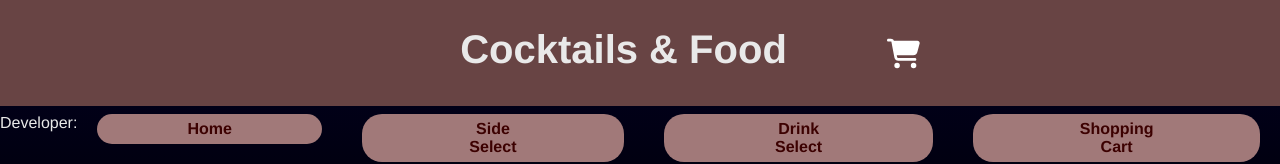
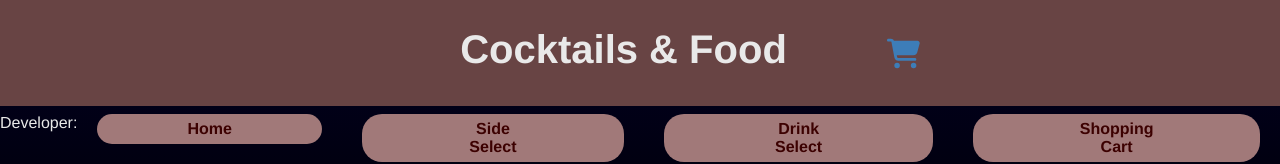
Before and after one commit to ITHS-Grupp2/CocktailsAndFood, a React (Vite) app: page / in a window 1280 px wide. Shown: the top 164 px of the page. Built offline with nearby package versions, Linux system fonts and the light colour scheme; no server answers.

Commit message:
With Joel. Changed color of button (and hover-color) as well as the color of the shopping cart icon

```diff
--- a/src/components/Header.tsx
+++ b/src/components/Header.tsx
@@ -15,7 +15,7 @@ export const Header = () => {
               height="33px"
             >
               <path
-                fill="white"
+                fill="#3d7db8"
                 d="M0 24C0 10.7 10.7 0 24 0H69.5c22 0 41.5 12.8 50.6 32h411c26.3 0 45.5 25 38.6 50.4l-41 152.3c-8.5 31.4-37 53.3-69.5 53.3H170.7l5.4 28.5c2.2 11.3 12.1 19.5 23.6 19.5H488c13.3 0 24 10.7 24 24s-10.7 24-24 24H199.7c-34.6 0-64.3-24.6-70.7-58.5L77.4 54.5c-.7-3.8-4-6.5-7.9-6.5H24C10.7 48 0 37.3 0 24zM128 464a48 48 0 1 1 96 0 48 48 0 1 1 -96 0zm336-48a48 48 0 1 1 0 96 48 48 0 1 1 0-96z"
               />
             </svg>
--- a/src/styles.scss
+++ b/src/styles.scss
@@ -2,8 +2,8 @@ $font-stack: Helvetica, sans-serif;
 $main-font-color: #e9e9e9;
 $inline-font-color: #000000;
 $primary-color: #b60b0b;
-$button-color: #d7061e;
-$button-color-hover: #ff253e;
+$button-color: #3d7db8;
+$button-color-hover: #0d5ca7;
 $accent-color: #eaeaea;
 $primary-background-color: #0D0C0C;
 $accent-background-color: #D9D9D9;
```
